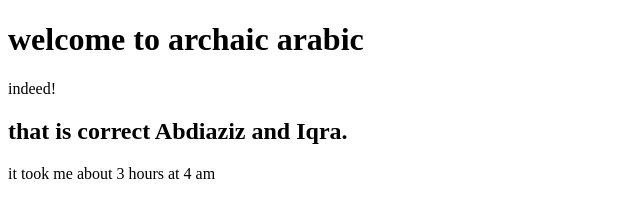
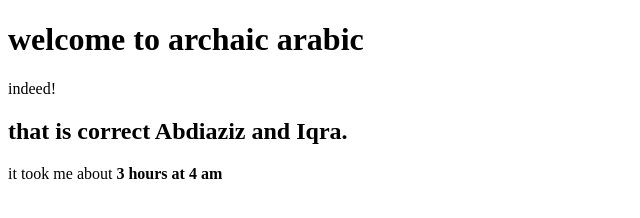
Before and after one commit to archaic-arabic/archaic-arabic.github.io, a plain HTML site: page index.html in a window 1280 px wide. Shown: the full height of the page, 0-640 px from the left. Drawn offline with Linux system fonts and the light colour scheme.

```diff
--- a/index.html
+++ b/index.html
@@ -13,7 +13,7 @@
       that is correct Abdiaziz and Iqra.
     </h2>
     <p>
-    it took me about 3 hours at 4 am
+    it took me about <strong> 3 hours at 4 am </strong>
     </p>
 </body>
 </html>
```
